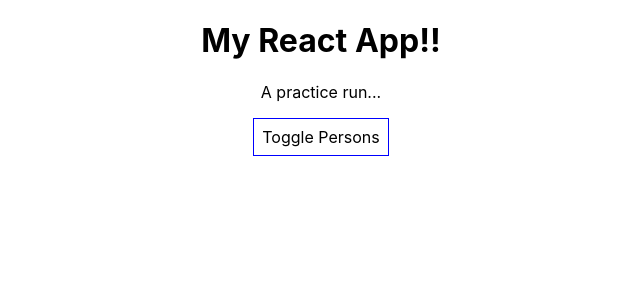
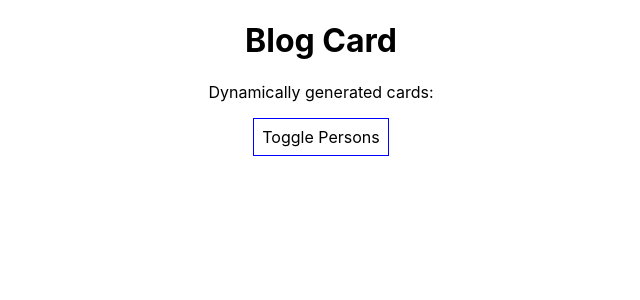
Before and after one commit to freeWillee/complete-react-guide, a React (Create React App) app: page / in a window 1280 px wide. Shown: the top 300 px of the page, without its empty margins (319-959 px from the left). Built offline with nearby package versions, Linux system fonts and the light colour scheme.

Commit message:
Style changes

```diff
--- a/src/App.js
+++ b/src/App.js
@@ -88,8 +88,8 @@ class App extends Component {
 
       return(
         <div className="App">
-          <h1>My React App!!</h1>
-          <p>A practice run...</p>
+          <h1>Blog Card</h1>
+          <p>Dynamically generated cards:</p>
           <button
             onClick={this.togglePersonsHandler}
             style={style}>Toggle Persons
```
